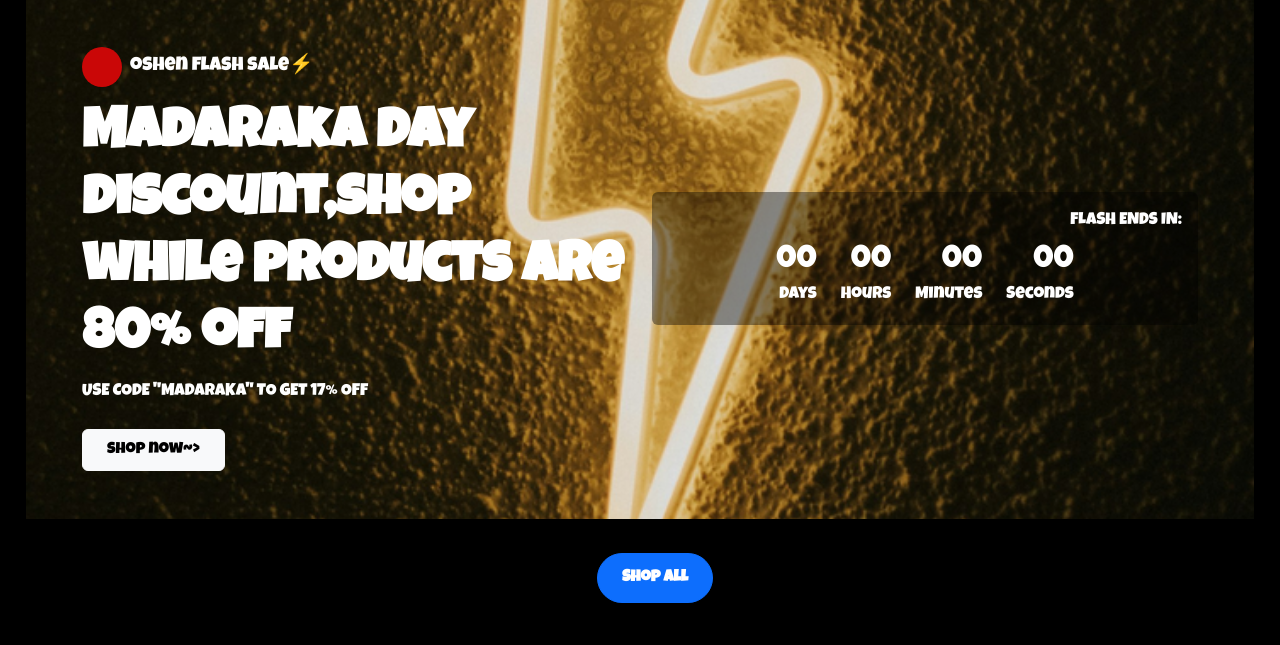
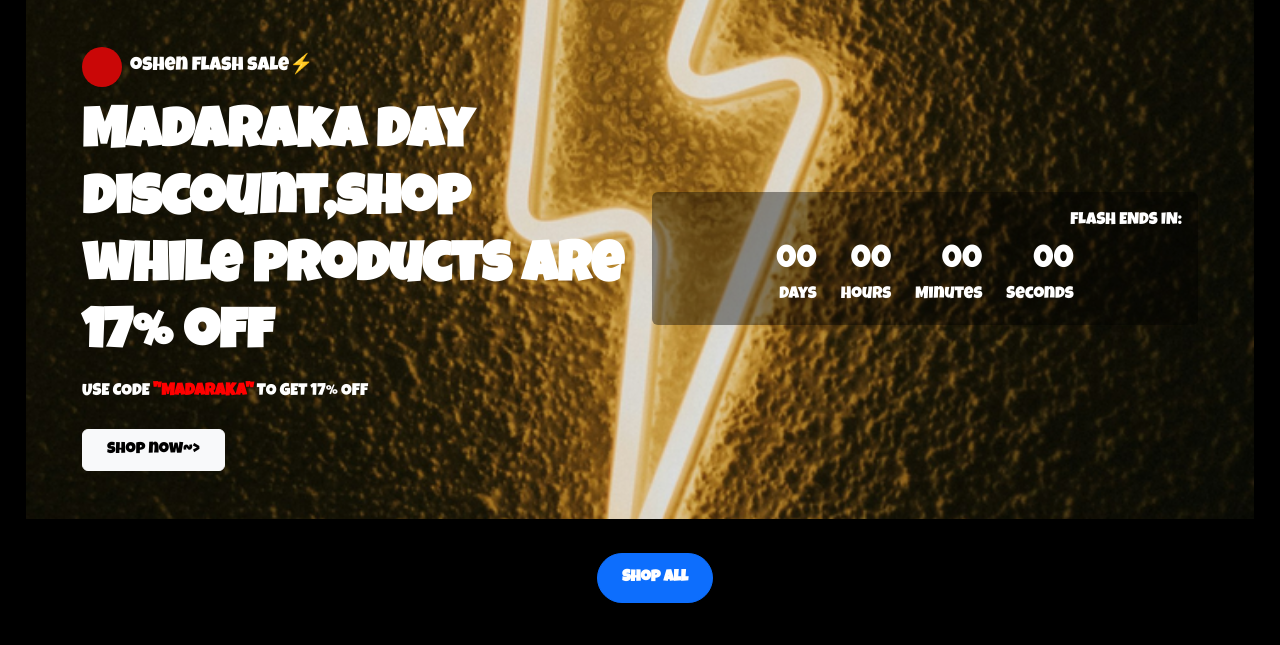
Before and after one commit to shenleeosialai/Django-E-commerce-web-app, a Django app: page / in a window 1280 px wide. Shown: the part 911-1556 px from the top of the page. Run offline with Django 5.2, Linux system fonts and the light colour scheme; data that the repository does not hold is empty.

Commit message:
coupon update

```diff
--- a/shop/templates/shop/product/home.html
+++ b/shop/templates/shop/product/home.html
@@ -65,8 +65,8 @@
           <div class="user-avatar me-2"></div>
           <span> oshen flash sale⚡</span>
         </div>
-        <h1 class="display-4 fw-bold">Madaraka day discount,shop while products are 80% off</h1>
-        <small class="text-uppercase text-red d-block mb-2">use code "MADARAKA" to get 17% off</small>
+        <h1 class="display-4 fw-bold">Madaraka day discount,shop while products are 17% off</h1>
+        <small class="text-uppercase text-red d-block mb-2">use code <strong style="color: red;">"MADARAKA"</strong> to get 17% off</small>
         <a href="{% url 'shop:product_list' %}" class="btn btn-light mt-3 px-4 py-2">shop now~></a>
       </div>
       <div class="col-md-6 text-center text-md-end mt-4 mt-md-0">
```
